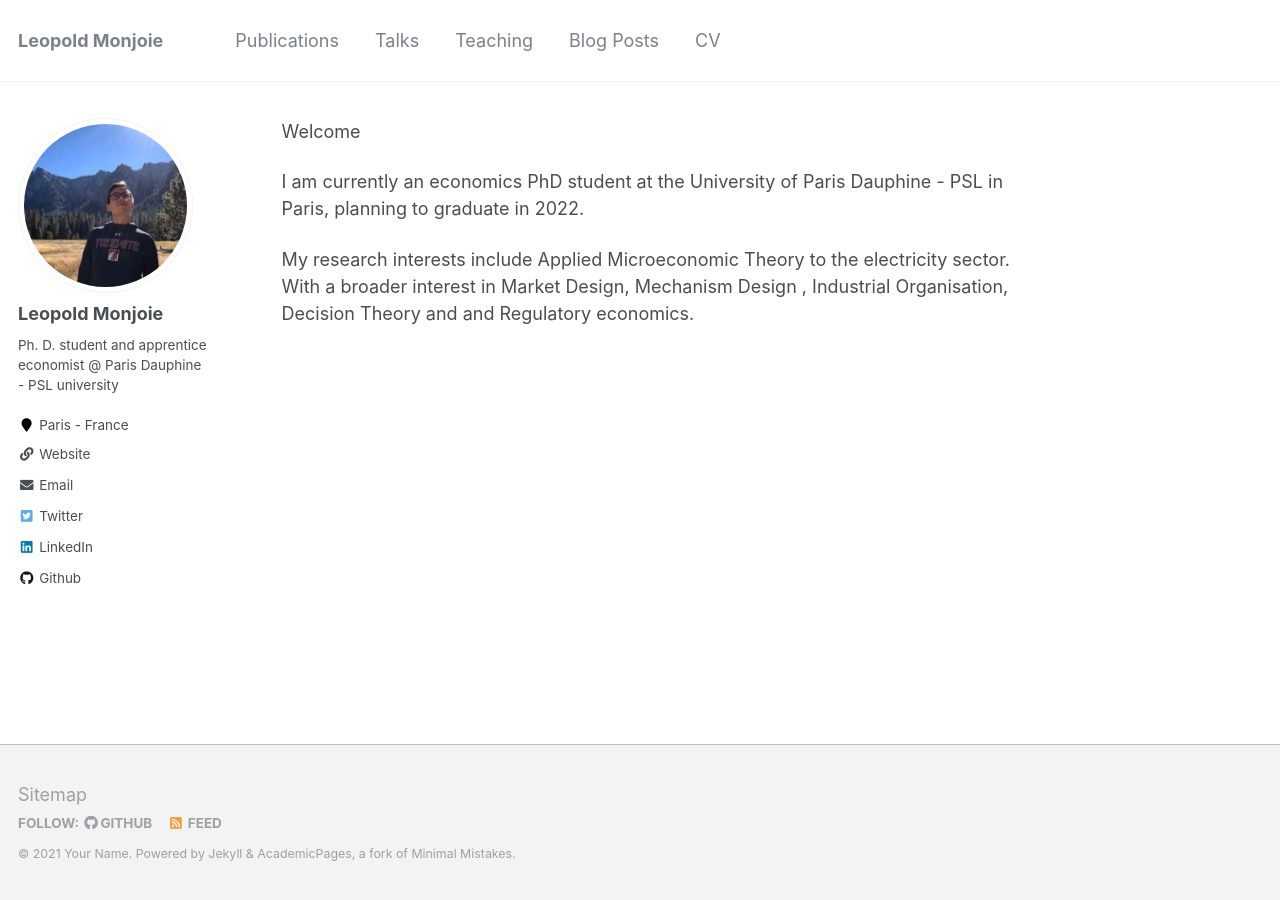
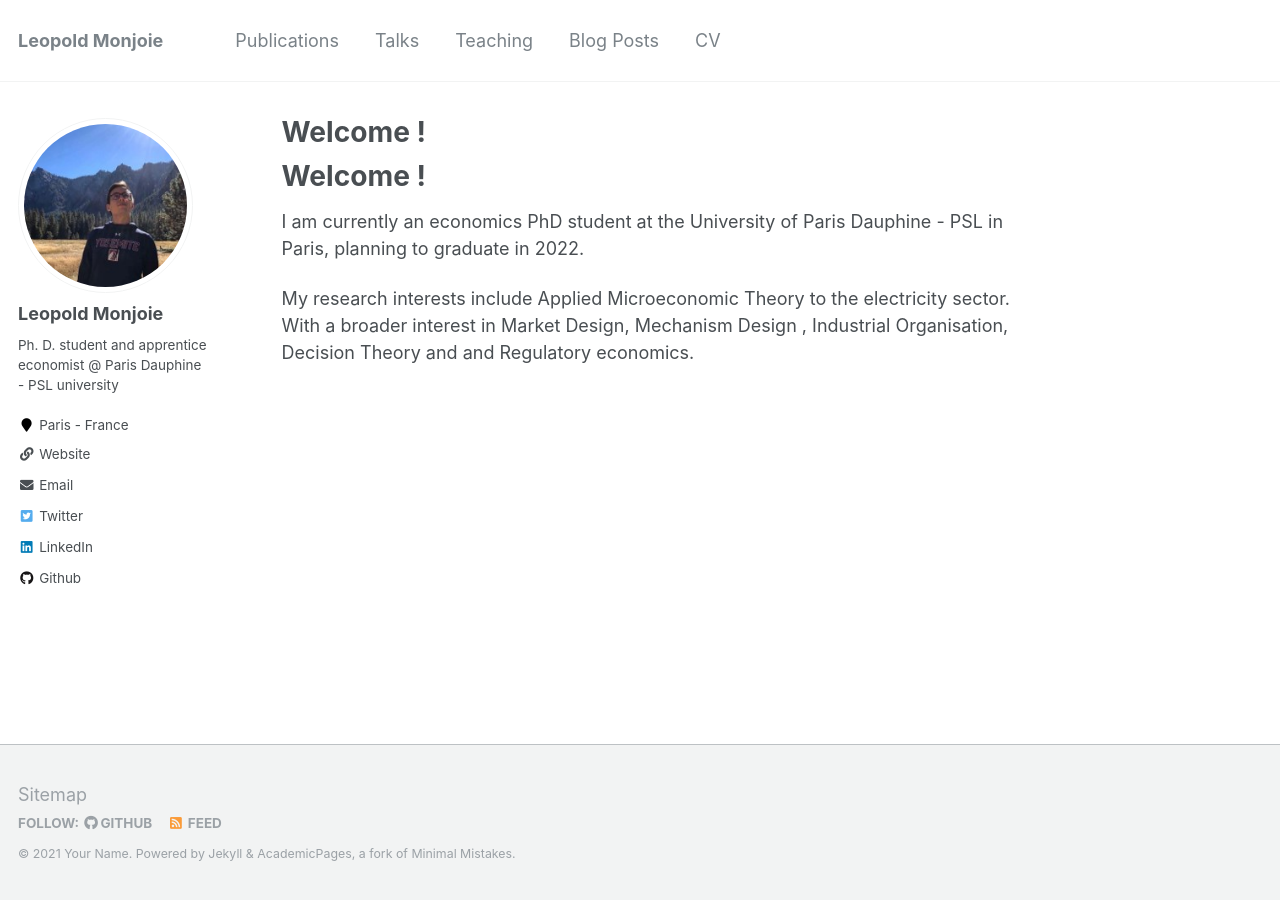
Before and after one commit to LeopoldM/LeopoldM.github.io, a Jekyll site: the page built from _pages/about.md, in a window 1280 px wide. Built offline with Jekyll 4.4.1, drawn with Linux system fonts in a browser that asks for light colours; our own code applies the rules of GitHub Pages for plain Markdown files.

Commit message:
Update about.md

```diff
--- a/_pages/about.md
+++ b/_pages/about.md
@@ -7,7 +7,7 @@
   - /about.html
 ---
 
-Welcome
+# Welcome !
 
 I am currently an economics PhD student at the University of Paris Dauphine - PSL in Paris, planning to graduate in 2022.
 
```
